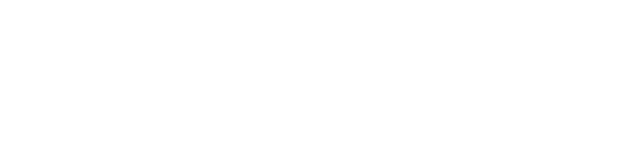
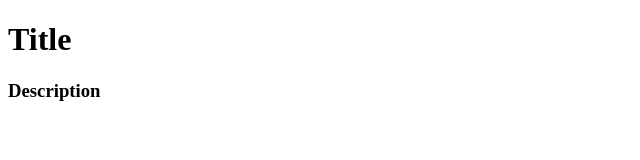
Before and after one commit to Bart1803/QA-object-oriented-programming, a plain HTML site: page client/index.html in a window 1280 px wide. Shown: the whole page, without its empty margins (0-640 px from the left). Drawn offline with Linux system fonts and the light colour scheme.

Commit message:
Modified index.html

```diff
--- a/client/index.html
+++ b/client/index.html
@@ -5,6 +5,8 @@
     <meta name="viewport" content="width=device-width, initial-scale=1.0">
     <title>Group Project</title>
 </head>
+    <h1>Title</h1>
+    <h3>Description</h3>
 <body>
 
 </body>
```
